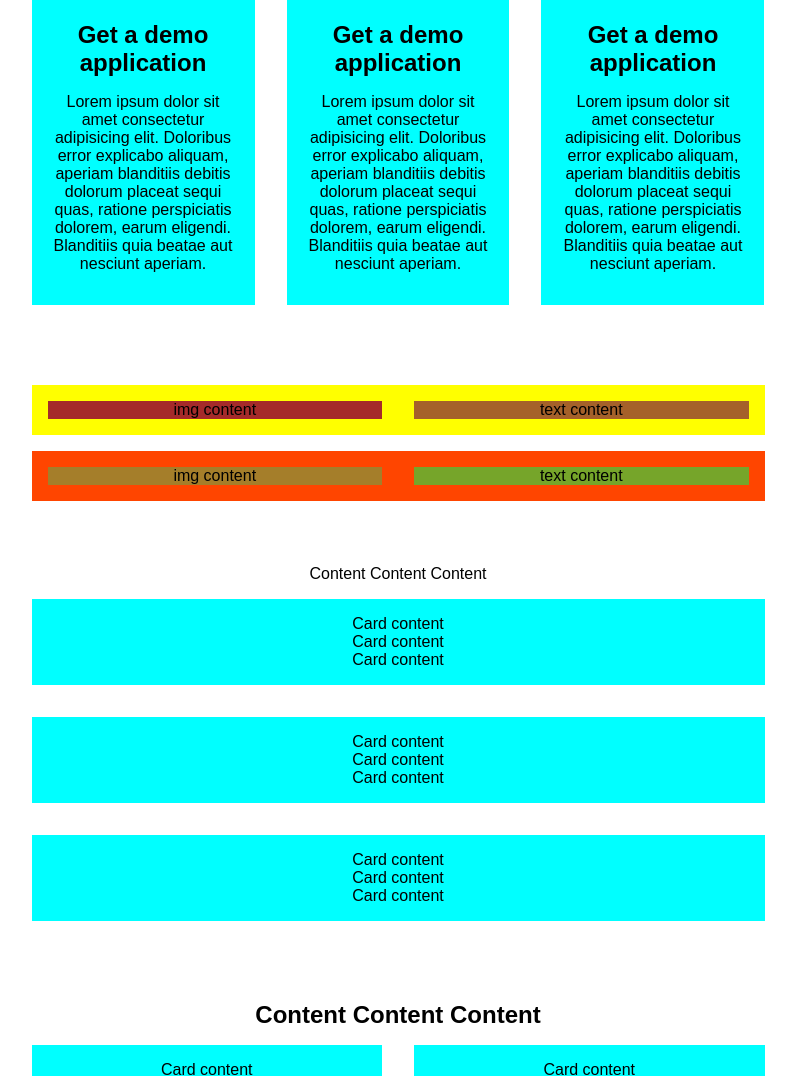
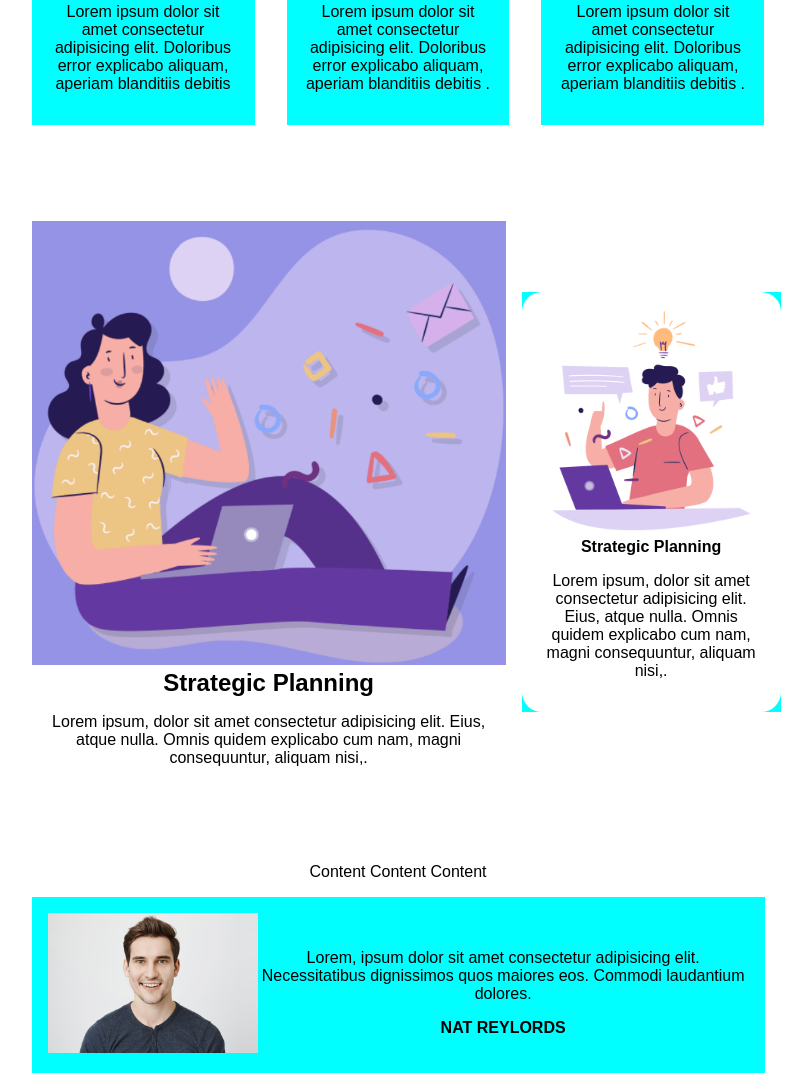
Before and after one commit to FilippoBonanno/htmlcss-responsive-layout, a plain HTML site: page index.html in a window 1280 px wide. Shown: the part 643-1719 px from the top of the page, without its empty margins (242-1054 px from the left). Drawn offline with Linux system fonts and the light colour scheme.

Commit message:
third block review

```diff
--- a/index.html
+++ b/index.html
@@ -38,8 +38,8 @@
                 <div class="card flex">
                     <div class="left-first-card">
                         <h2>Get a demo application</h2>
-                        <p>Lorem, ipsum dolor sit amet consectetur adipisicing elit. Magnam, quisquam temporibus id facere recusandae ex dolorem nisi rerum laudantium reiciendis deserunt impedit cupiditate pariatur amet facilis tempore? Fuga, architecto vel.</p>
-                        <div id="button"><i class="fa-brands fa-apple"> App Store</i></div>
+                        <p>Lorem, ipsum dolor sit amet consectetur adipisicing elit. Magnam, quisquam temporibus id facere recusandae ex dolorem .</p>
+                        <div id="button"><a href="#"><i class="fa-brands fa-apple"> App Store</i></a></div>
 
                     </div>
                     <div class="right-first-card"><img src="./img/phone.png" alt="phone" style="width: 100%;"></div>
@@ -47,34 +47,43 @@
                 <div class="card">
                     <div class="logo-card"><i class="fa-solid fa-file-code"></i></div>
                     <div class="title-card"><h2>Get a demo application</h2></div>
-                    <div class="text-card"><p>Lorem ipsum dolor sit amet consectetur adipisicing elit. Doloribus error explicabo aliquam, aperiam blanditiis debitis dolorum placeat sequi quas, ratione perspiciatis dolorem, earum eligendi. Blanditiis quia beatae aut nesciunt aperiam.</p></div>
+                    <div class="text-card"><p>Lorem ipsum dolor sit amet consectetur adipisicing elit. Doloribus error explicabo aliquam, aperiam blanditiis debitis </p></div>
                 </div>
                 <div class="card">
                     <div class="logo-card"><i class="fa-solid fa-file-code"></i></div>
                     <div class="title-card"><h2>Get a demo application</h2></div>
-                    <div class="text-card"><p>Lorem ipsum dolor sit amet consectetur adipisicing elit. Doloribus error explicabo aliquam, aperiam blanditiis debitis dolorum placeat sequi quas, ratione perspiciatis dolorem, earum eligendi. Blanditiis quia beatae aut nesciunt aperiam.</p></div>
+                    <div class="text-card"><p>Lorem ipsum dolor sit amet consectetur adipisicing elit. Doloribus error explicabo aliquam, aperiam blanditiis debitis </p></div>
                 </div>
                 <div class="card">
                     <div class="logo-card"><i class="fa-solid fa-file-code"></i></div>
                     <div class="title-card"><h2>Get a demo application</h2></div>
-                    <div class="text-card"><p>Lorem ipsum dolor sit amet consectetur adipisicing elit. Doloribus error explicabo aliquam, aperiam blanditiis debitis dolorum placeat sequi quas, ratione perspiciatis dolorem, earum eligendi. Blanditiis quia beatae aut nesciunt aperiam.</p></div>
+                    <div class="text-card"><p>Lorem ipsum dolor sit amet consectetur adipisicing elit. Doloribus error explicabo aliquam, aperiam blanditiis debitis .</p></div>
                 </div>
                 <div class="card">
                     <div class="logo-card"><i class="fa-solid fa-file-code"></i></div>
                     <div class="title-card"><h2>Get a demo application</h2></div>
-                    <div class="text-card"><p>Lorem ipsum dolor sit amet consectetur adipisicing elit. Doloribus error explicabo aliquam, aperiam blanditiis debitis dolorum placeat sequi quas, ratione perspiciatis dolorem, earum eligendi. Blanditiis quia beatae aut nesciunt aperiam.</p></div>
+                    <div class="text-card"><p>Lorem ipsum dolor sit amet consectetur adipisicing elit. Doloribus error explicabo aliquam, aperiam blanditiis debitis .</p></div>
                 </div>
             </section>
 
             <!-- second section -->
-            <section class="second-block flex boxed">
-                <div class="left-second-block flex">
-                    <div class="img-left-second-block">img content</div>
-                    <div class="text-left-second-block">text content</div>
-                </div>
-                <div class="right-second-block flex">
-                    <div class="img-right-second-block">img content</div>
-                    <div class="text-right-second-block">text content</div>
+            <section class="second-block">
+                <div class="boxed flex">
+                    <div class="left-second-block flex">
+                        <div class="img-left-second-block">
+                            <img src="./img/planning1.png">
+                            <h1>Strategic Planning</h1>
+                            <p>Lorem ipsum, dolor sit amet consectetur adipisicing elit. Eius, atque nulla. Omnis quidem explicabo cum nam, magni consequuntur, aliquam nisi,.</p>
+                        </div>
+
+                    </div>
+                    <div class="right-second-block flex">
+                        <div class="img-right-second-block">
+                            <img src="./img/planning2.png">
+                            <h4>Strategic Planning</h4>
+                            <p>Lorem ipsum, dolor sit amet consectetur adipisicing elit. Eius, atque nulla. Omnis quidem explicabo cum nam, magni consequuntur, aliquam nisi,.</p>
+                        </div>
+                    </div>
                 </div>
 
 
@@ -82,20 +91,26 @@
 
             <section class="third-block flex boxed">
                 <div class="title-third-block">Content Content Content </div>
-                <div class="card">
-                    <div class="logo-card">Card content</div>
-                    <div class="text-card">Card content</div>
-                    <div class="title-card">Card content</div>
+                <div class="card flex">
+                    <div class="logo-card"><img src="./img/testimonial1.jpg"></div>
+                    <div class="text-card">
+                        <p>Lorem, ipsum dolor sit amet consectetur adipisicing elit. Necessitatibus dignissimos quos maiores eos. Commodi laudantium dolores.</p>
+                        <h4>NAT REYLORDS</h4>
+                    </div>
                 </div>
-                <div class="card">
-                    <div class="logo-card">Card content</div>
-                    <div class="text-card">Card content</div>
-                    <div class="title-card">Card content</div>
+                <div class="card flex">
+                    <div class="logo-card"><img src="./img/testimonial1.jpg"></div>
+                    <div class="text-card">
+                        <p>Lorem, ipsum dolor sit amet consectetur adipisicing elit. Necessitatibus dignissimos quos maiores eos. Commodi laudantium dolores.</p>
+                        <h4>NAT REYLORDS</h4>
+                    </div>
                 </div>
-                <div class="card">
-                    <div class="logo-card">Card content</div>
-                    <div class="text-card">Card content</div>
-                    <div class="title-card">Card content</div>
+                <div class="card flex">
+                    <div class="logo-card"><img src="./img/testimonial1.jpg"></div>
+                    <div class="text-card">
+                        <p>Lorem, ipsum dolor sit amet consectetur adipisicing elit. Necessitatibus dignissimos quos maiores eos. Commodi laudantium dolores.</p>
+                        <h4>NAT REYLORDS</h4>
+                    </div>
                 </div>
             </section>
 
--- a/style/style.css
+++ b/style/style.css
@@ -71,6 +71,9 @@ section {
     margin-bottom: 4rem;
 }
 
+img {
+    width: 100%;
+}
 .first-block {
     align-items: stretch;
 
@@ -100,41 +103,19 @@ section {
     margin-bottom: 2rem;
 }
 
+.second-block img {
+    width: 100%;
+}
+
 .left-second-block {
     margin-bottom: 1rem;
-    background-color: yellow;
     width: calc(100% - 2rem);
-
-
 }
 
 .right-second-block {
-    background-color: orangered;
     width: calc(100% - 2rem);
-
 }
 
-.img-left-second-block {
-    background-color: brown;
-    margin: 1rem;
-    width: 100%;
-
-}
-.text-left-second-block {
-    background-color: rgb(165, 97, 42);
-    margin: 1rem;
-    width: 100%;
-}
-.img-right-second-block {
-    background-color: rgb(165, 126, 42);
-    margin: 1rem;
-    width: 100%;
-}
-.text-right-second-block {
-    background-color: rgb(118, 165, 42);
-    margin: 1rem;
-    width: 100%;
-}
 
 .third-block .card {
     width: calc(100% - 2rem);
@@ -184,6 +165,29 @@ footer {
         width: calc(100% / 3 - 2rem);
     }
 
+    .right-second-block {
+        background-color: aqua;
+    }
+
+    .img-right-second-block {
+        background-color: white;
+        padding: 1rem;
+        border-radius: 20px;
+    }
+
+    .third-block .card {
+        flex-direction: row;
+
+    }
+
+    .third-block .logo-card {
+        width: calc(30%);
+
+    }
+    .third-block .text-card {
+        width: calc(70%);
+
+    }
     .fourth-block {
         flex-direction: row;
         flex-wrap: wrap;
@@ -228,12 +232,10 @@ footer {
 
     .right-header {
         display: none;
-
     }
 
     .first-block .card:first-child{
         flex-direction: row;
-
     }
 
     .right-first-card{
@@ -257,8 +259,17 @@ footer {
 
     }
 
-    .second-block .flex {
+    .second-block .boxed{
         flex-direction: row;
+    }
+
+    .left-second-block {
+        margin-bottom: 0;
+        padding: 1rem;
+    }
+
+    .right-second-block {
+        width: 50%;
     }
 
     .container {
```
